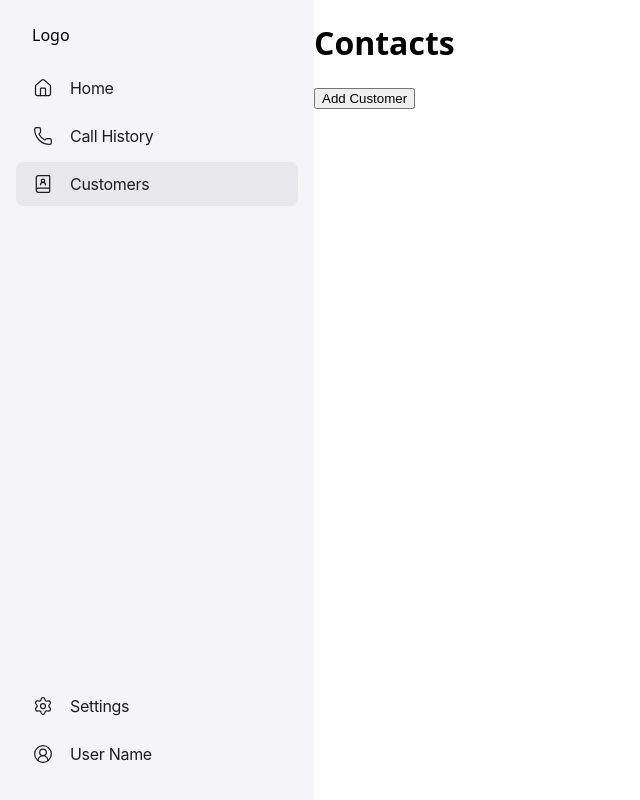
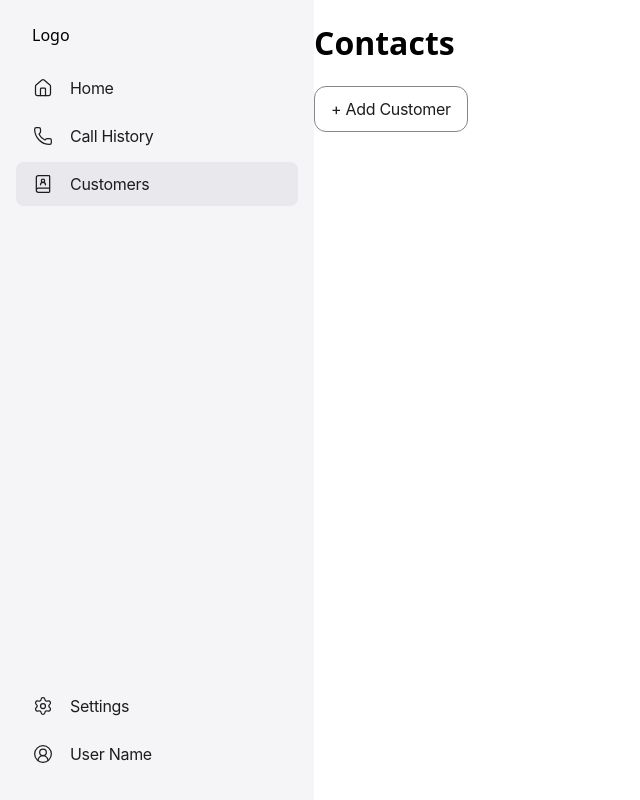
Before and after one commit to JinKim1011/peekly, a React (Vite) app: page /contacts in a window 1280 px wide. Shown: the whole page, without its empty margins (0-640 px from the left). Built offline with nearby package versions, Linux system fonts and the light colour scheme.

Commit message:
feat: replace native button with common Button component in Contacts

```diff
--- a/src/pages/Contacts.tsx
+++ b/src/pages/Contacts.tsx
@@ -1,6 +1,7 @@
 import { useSelector, useDispatch } from "react-redux";
 import type { RootState } from "../store";
 import { addContact } from "../store/contactsSlice";
+import { Button } from "../components/common/Button";
 
 
 export default function Contacts() {
@@ -10,13 +11,19 @@ export default function Contacts() {
   return <div>
     <h1>Contacts</h1>
 
-    <button onClick={() => {
-      // Dispatch the addContact action with a new contact object
-      dispatch(
-        addContact({ id: Date.now().toString(), name: "New Contact", phone: "123456789" })
-      );
-    }
-    }>Add Customer</button>
+    <Button
+      variant="outlined"
+      label="+ Add Customer"
+      disabled={false}
+      onClick={() => {
+        // Dispatch the addContact action with a new contact object
+        dispatch(
+          addContact({ id: Date.now().toString(), name: "New Contact", phone: "123456789" })
+        );
+      }
+      }
+    />
+
     <ul>
       {contacts.items.map(contact => (
         <li key={contact.id}>{contact.name} - {contact.phone}</li>
```
